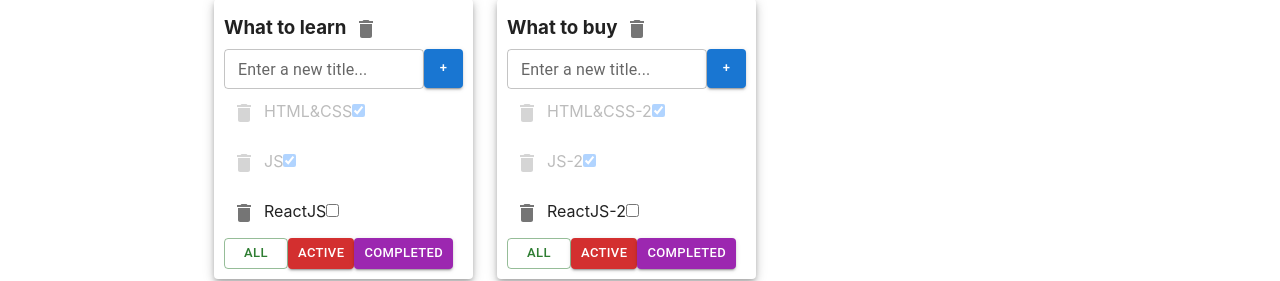
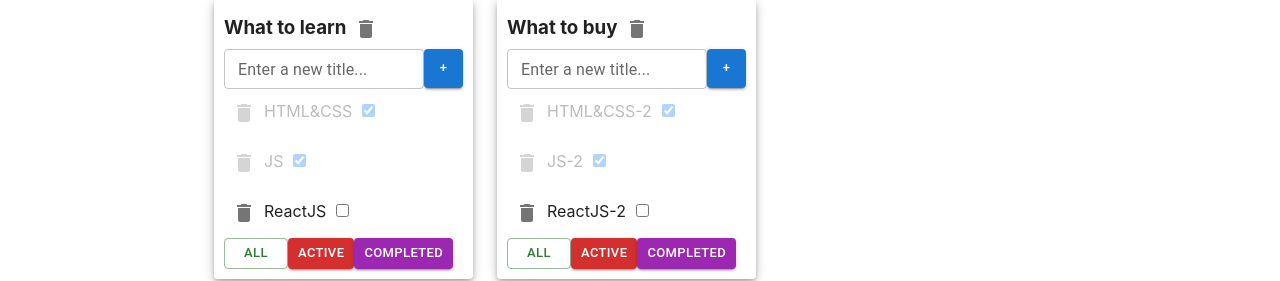
Before and after one commit to andbudha/my_todolist, a React (Create React App) app: page / in a window 1280 px wide. Shown: the part 158-439 px from the top of the page. Built offline with nearby package versions, Linux system fonts and the light colour scheme.

Commit message:
styles updated

```diff
--- a/src/components/Todolist/Todolist.css
+++ b/src/components/Todolist/Todolist.css
@@ -17,3 +17,7 @@ ul {
     list-style: none;
     padding: 5px 0;
 }
+
+ul li input{
+    margin: 0 0 0 10px;
+}
```
